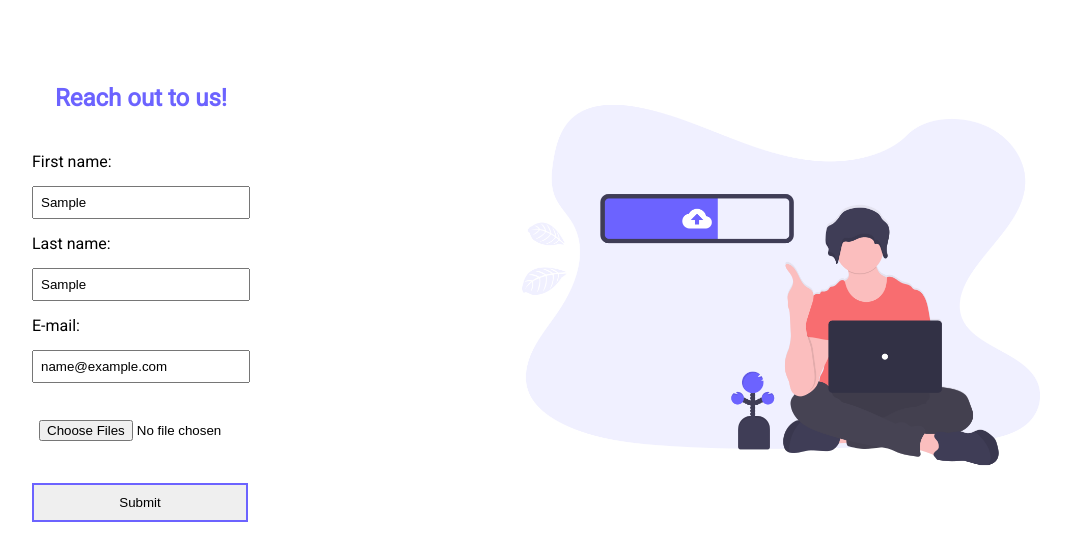
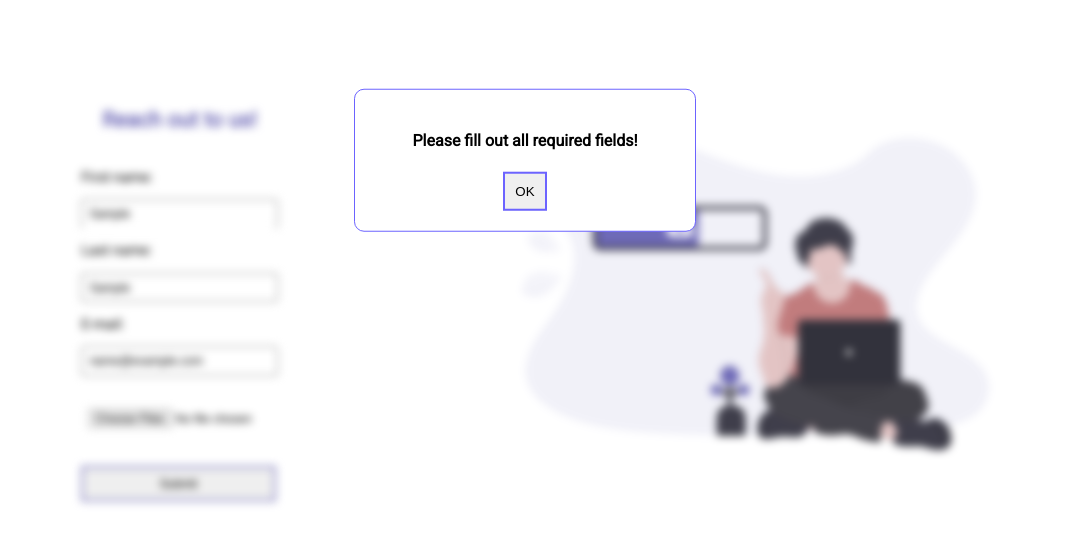
Before and after one commit to SilvijaProzinger/Bitwerk-zadatak, a plain HTML site: page index.html in a window 1280 px wide. Both pictures are taken after typing "Sample", "Sample", "name@example.com" into the empty fields and a click on the input "Submit". Shown: the whole page, without its empty margins (115-1186 px from the left). Drawn offline with Linux system fonts and the light colour scheme.

Commit message:
added a blur to background behind modal

```diff
--- a/index.html
+++ b/index.html
@@ -8,7 +8,7 @@
 	<title>Contact Form</title>
 </head>
 <body>
-	<div class="container">
+	<div class="container" id="main">
 		<div class="main-content">
 			<div class="form-content">
 				<h2>Reach out to us!</h2>
@@ -28,7 +28,10 @@
 			<img class="image" src="undraw_uploading_go67.png" alt="main image"><!-- image credit to unDraw illustrations -->
 		</div>
 	</div>
-
+	<div class="modal" id="alert">
+		<h4 class="modal-text" id="modalText"></h4>
+		<button class="close-button" id="close">OK</button>
+	</div>
 	<script src="script.js"></script>
 </body>
 </html>
--- a/script.js
+++ b/script.js
@@ -2,6 +2,7 @@ let inputFile = document.getElementById('fileInput')
 let form = document.getElementById('contactForm')
 let listOfFiles = []
 let submitButton = document.getElementById('submitButton')
+let alertModal = document.getElementById('alert')
 
 inputFile.addEventListener('change', function(event){
 	listOfFiles = []
@@ -19,13 +20,28 @@ form.addEventListener('submit', function(event){
 
 	//check if any of the input fields is empty
 	if (nameValue === '' || surnameValue === '' || emailValue === '' || !listOfFiles.length){
-		alert('Please fill all required fields!')
+		alertModal.style.display = 'block'
+		document.getElementById('main').classList.add('modal-opened')
+		document.getElementById('modalText').innerHTML = 'Please fill out all required fields!'
+		document.getElementById('close').addEventListener('click', function(){
+			//on click close the alert modal window
+			alertModal.style.display = 'none'
+			document.getElementById('main').classList.remove('modal-opened')
+		})
 		event.preventDefault()
 	} else {
+		event.preventDefault()
+		alertModal.style.display = 'block'
+		document.getElementById('main').classList.add('modal-opened')
+		document.getElementById('modalText').innerHTML = 'Thank you for your submission!'
+		document.getElementById('close').addEventListener('click', function(){
+			alertModal.style.display = 'none'
+			document.getElementById('main').classList.remove('modal-opened')
+			form.submit()
+		})
 		listOfFiles.forEach(function(file){
 			sendFile(file)
 		})
-		alert('Thank you for your submission!')
 	}
 })
 
--- a/style.css
+++ b/style.css
@@ -64,6 +64,41 @@ input:hover {
   	margin-right: 0;
 }
 
+.modal {
+	position: absolute;
+	top: 20%;
+	left: 50%;
+	transform: translate(-50%, -50%);
+	z-index: 5;
+	width: 300px;
+	padding: 20px;
+	background-color: white;
+	border: 1px solid #6C63FF;
+	border-radius: 10px;
+	text-align: center;
+	display: none;
+}
+
+.close-button {
+	border: 2px solid #6C63FF;
+	padding: 10px;
+}
+
+.close-button:hover {
+	background-color: #6C63FF;
+	cursor: pointer;
+	color: white;
+}
+
+.modal-opened {
+  	-webkit-filter: blur(5px) grayscale(50%);
+  	-webkit-transform: scale(0.9);
+}
+
+.container, .modal {
+	transition: all 0.4s ease;
+}
+
 @media only screen and (max-width: 1000px){
 	.container {
 		display: block;
```
